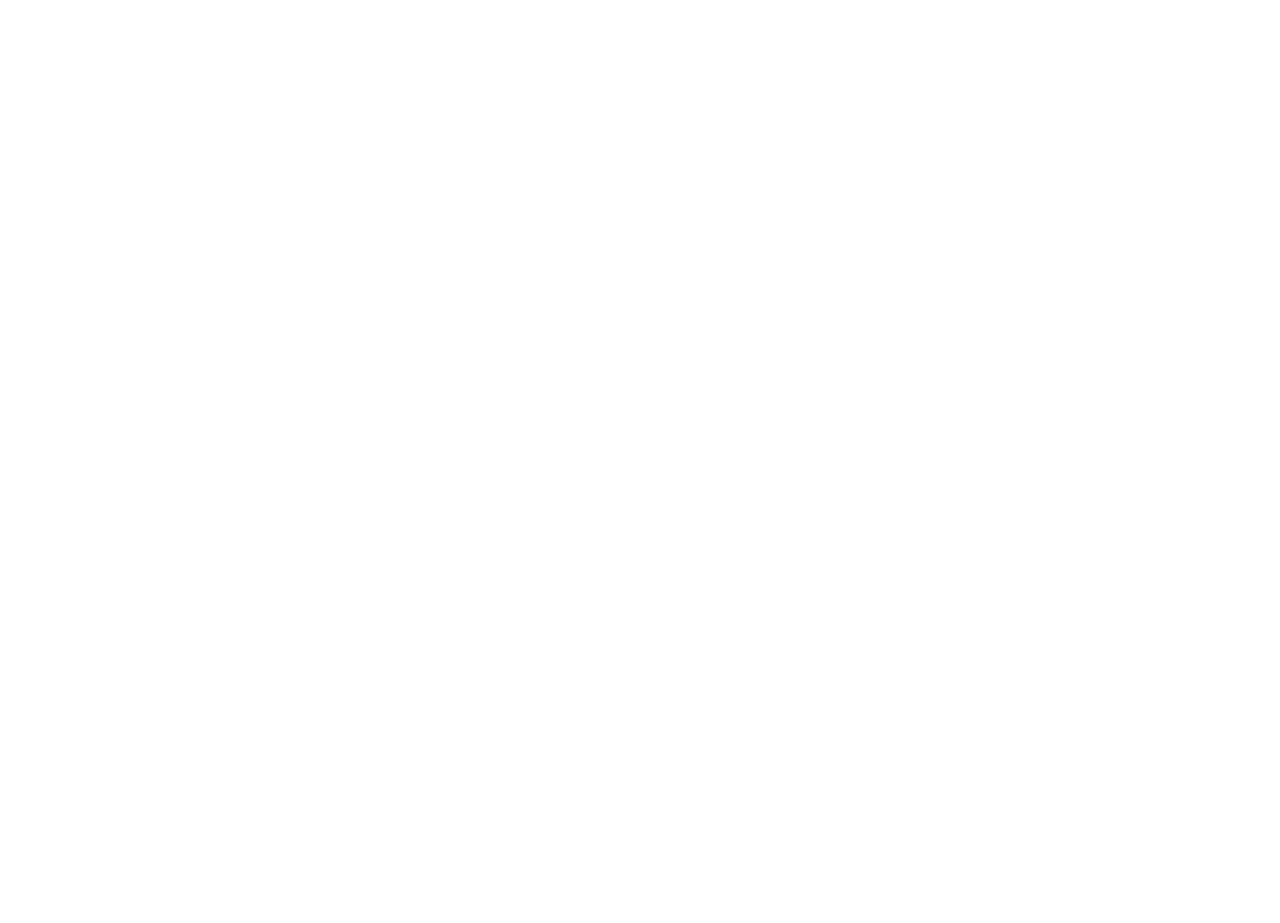
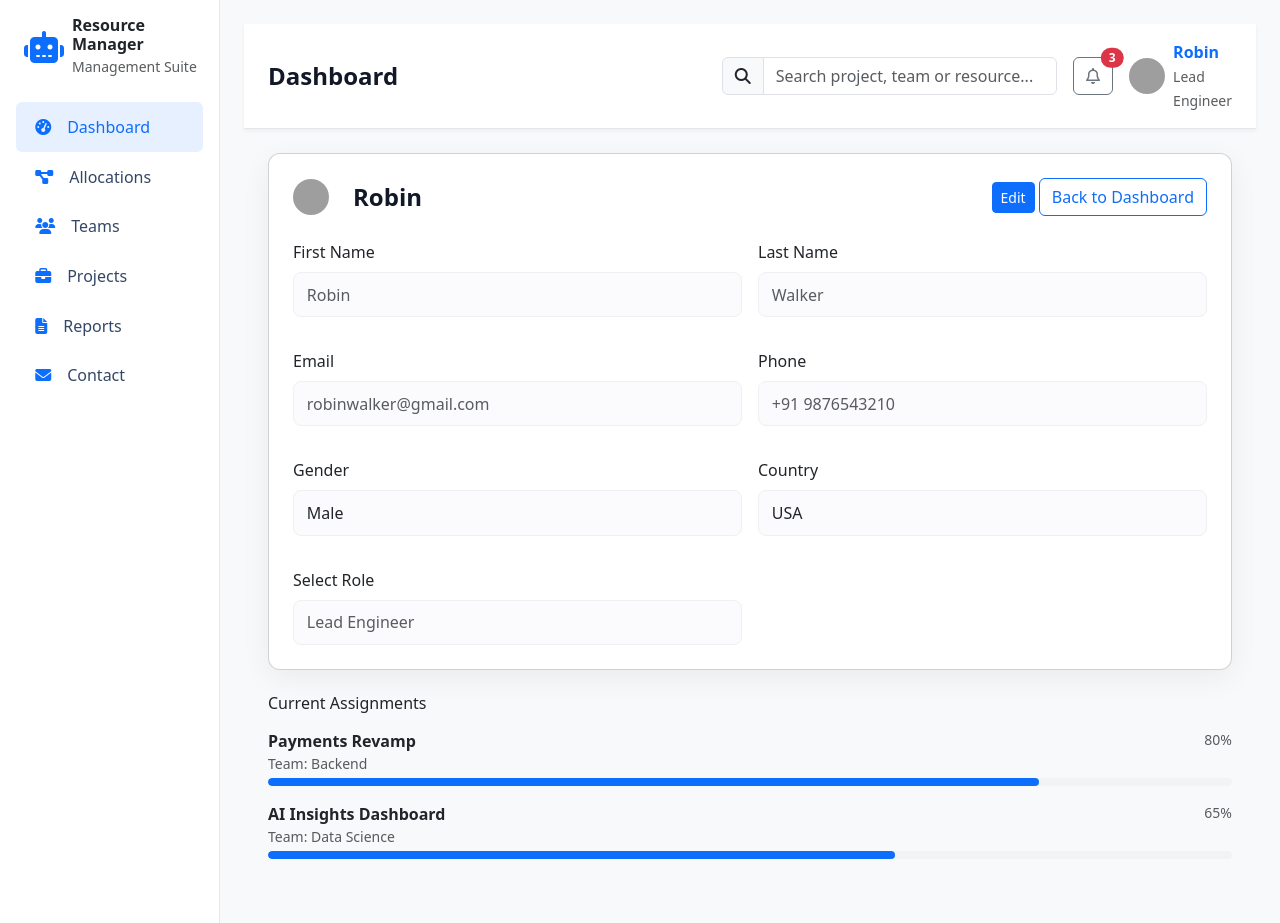
Before and after one commit to maheshwarisakshi/21-projects, a plain HTML site: page resource_manager/profile.html in a window 1280 px wide. Before the commit the page ends 800 px from the top, so only its background shows below. Drawn offline with nearby package versions, Linux system fonts and the light colour scheme; grey boxes are pictures that could not be loaded.

Commit message:
Updated profile and index

```diff
--- a/resource_manager/profile.html
+++ b/resource_manager/profile.html
@@ -0,0 +1,326 @@
+<!DOCTYPE html>
+<html lang="en">
+<head>
+    <meta charset="UTF-8">
+    <meta name="viewport" content="width=device-width, initial-scale=1.0">
+    <title>Profile</title>
+
+    <link
+      href="https://cdn.jsdelivr.net/npm/bootstrap@5.3.2/dist/css/bootstrap.min.css"
+      rel="stylesheet"
+    />
+    <!-- Font Awesome -->
+    <link
+      href="https://cdnjs.cloudflare.com/ajax/libs/font-awesome/6.4.0/css/all.min.css"
+      rel="stylesheet"
+    />
+    <!-- Chart.js -->
+    <script src="https://cdn.jsdelivr.net/npm/chart.js@4.4.0/dist/chart.umd.min.js"></script>
+
+    <style>
+
+    :root {
+        --sidebar-width: 220px;
+        --sidebar-bg: #ffffff;
+        --sidebar-border-color: #e5e7eb;
+        --primary-blue: #0d6efd;
+      }
+      body {
+        background: #f8f9fa;
+      }
+      .layout-wrapper {
+        display: flex;
+      }
+      .sidebar {
+        width: var(--sidebar-width);
+        min-height: 100vh;
+        background: var(--sidebar-bg);
+        border-right: 1px solid var(--sidebar-border-color);
+        transition: transform 0.3s ease-in-out;
+      }
+      .sidebar .nav-link {
+        color: #344767;
+        font-weight: 500;
+        padding: 0.8rem 1.2rem;
+        border-radius: 0.375rem;
+      }
+      .sidebar .nav-link i {
+        color: var(--primary-blue);
+      }
+      .sidebar .nav-link.active {
+        background: rgba(13, 110, 253, 0.1);
+        color: var(--primary-blue);
+      }
+      .sidebar .nav-link:hover {
+        background: rgba(13, 110, 253, 0.05);
+      }
+      .main-content {
+        flex: 1 1 auto;
+        margin-left: 0;
+        padding: 1.5rem;
+        transition: padding-left 0.3s ease-in-out;
+      }
+      .topbar {
+        background: #fff;
+        border-bottom: 1px solid var(--sidebar-border-color);
+        padding: 1rem 1.5rem;
+        position: sticky;
+        top: 0;
+        z-index: 1020;
+        box-shadow: 0 2px 4px rgba(0, 0, 0, 0.05);
+      }
+            .kpi-card {
+        border-radius: 12px;
+        box-shadow: 0 6px 18px rgba(15, 23, 36, 0.06);
+      }
+      .avatar-sm {
+        width: 36px;
+        height: 36px;
+        border-radius: 50%;
+        object-fit: cover;
+      }
+      @media (max-width: 991px) {
+        .sidebar {
+          position: fixed;
+          z-index: 1030;
+          transform: translateX(-100%);
+        }
+        .sidebar.show {
+          transform: translateX(0);
+        }
+        .main-content {
+          padding-left: 0;
+        }
+        }
+        .profile-card {
+        border-radius: 12px;
+        box-shadow: 0 8px 30px rgba(15,23,36,0.06);
+        background: #fff;
+        }
+        .profile-avatar {
+        width:72px;
+        height:72px;
+        border-radius:50%;
+        object-fit:cover;
+        border:4px solid #fff;
+        box-shadow:0 6px 18px rgba(15,23,36,0.06);
+        }
+        .input-soft {
+        background: #fbfbfd;
+        border: 1px solid #f0f0f3;
+        border-radius: 8px;
+        padding: 0.6rem 0.8rem;
+        }
+        .progress {
+        background: #f1f3f5;
+        border-radius: 8px;
+        }
+        .progress .progress-bar {
+        border-radius: 8px;
+        }
+        .card-body {
+        padding: 1.25rem;
+        }
+        h4 {
+        font-weight:600;
+        color:#111827;
+        }
+        small.text-muted {
+        color:#6b7280;
+        }
+        .row.g-3 {
+        row-gap:1rem;
+        }
+
+
+
+      </style>
+
+</head>
+<body>
+    <div class="layout-wrapper">
+    <aside class="sidebar p-3 d-flex flex-column flex-shrink-0">
+        <div class="d-flex align-items-center mb-4 ps-2">
+          <i class="fa-solid fa-robot fa-2x me-2 text-primary"></i>
+          <div>
+            <h6 class="mb-0 fw-bold">Resource Manager</h6>
+            <small class="text-muted">Management Suite</small>
+          </div>
+        </div>
+
+        <nav class="nav flex-column mb-auto">
+          <a class="nav-link active" href="#"
+            ><i class="fa-solid fa-gauge-high me-3"></i>Dashboard</a
+          >
+          <a class="nav-link" href="#allocations"
+            ><i class="fa-solid fa-diagram-project me-3"></i>Allocations</a
+          >
+          <a class="nav-link" href="#teams"
+            ><i class="fa-solid fa-users me-3"></i>Teams</a
+          >
+          <a class="nav-link" href="#projects"
+            ><i class="fa-solid fa-briefcase me-3"></i>Projects</a
+          >
+          <a class="nav-link" href="#reports"
+            ><i class="fa-solid fa-file-lines me-3"></i>Reports</a
+          >
+          <a class="nav-link" href="#contact"
+            ><i class="fa-solid fa-envelope me-3"></i>Contact</a
+          >
+        </nav>
+      </aside>
+
+      <!-- Main Content -->
+      <div class="main-content">
+        <!-- Topbar -->
+        <header
+          class="topbar d-flex align-items-center justify-content-between">
+          <div class="d-flex align-items-center gap-3">
+            <button class="btn btn-light d-lg-none" id="toggleSidebar">
+              <i class="fa-solid fa-bars"></i>
+            </button>
+            <h4 class="mb-0 d-none d-md-block">Dashboard</h4>
+          </div>
+
+          <div class="d-flex align-items-center gap-3">
+            <div class="input-group" style="min-width: 300px">
+              <span class="input-group-text"
+                ><i class="fa-solid fa-magnifying-glass"></i
+              ></span>
+              <input
+                class="form-control"
+                placeholder="Search project, team or resource..."
+              />
+            </div>
+            <button class="btn btn-outline-secondary position-relative">
+              <i class="fa-regular fa-bell"></i>
+              <span
+                class="position-absolute top-0 start-100 translate-middle badge rounded-pill bg-danger"
+              >
+                3
+              </span>
+            </button>
+            <div class="dropdown">
+              <a
+                href="#"
+                class="d-flex align-items-center text-decoration-none"
+                data-bs-toggle="dropdown"
+              >
+                <img
+                  src="https://images.pexels.com/photos/1222271/pexels-photo-1222271.jpeg"
+                  class="avatar-sm me-2"
+                />
+                <div class="d-none d-sm-block">
+                  <div class="fw-bold">Robin</div>
+                  <small class="text-muted">Lead Engineer</small>
+                </div>
+              </a>
+              <ul class="dropdown-menu dropdown-menu-end">
+                <li><a class="dropdown-item" href="#">Profile</a></li>
+                <li><a class="dropdown-item" href="#">Settings</a></li>
+                <li><hr class="dropdown-divider" /></li>
+                <li><a class="dropdown-item" href="#">Sign out</a></li>
+              </ul>
+            </div>
+          </div>
+        </header>
+
+         <main class="p-4">
+            <!-- Profile content will go here -->
+             <section class="card profile-card p-0">
+                <div class="card-body p-4">
+                <div class="row alighn-items-center">
+                    <div class="col-md-8 d-flex align-items-center gap-3">
+                    <img
+                  src="https://images.pexels.com/photos/1222271/pexels-photo-1222271.jpeg"
+                  class="avatar-sm me-2"/>
+                        <h4 class="mb-0">Robin</h4>
+                    </div>
+                    <div class="col-md-4 text-md-end">
+                        <button class="btn btn-primary btn-sm">
+                            Edit
+                        </button>
+                        <a href="index.html" class="btn btn-outline-primary">Back to Dashboard</a>
+
+                    </div>
+                </div>
+                <form class="mt-4">
+                    <div class="row g-3">
+                        <div class="col-md-6">
+                        <label class="form-label">First Name</label>
+                        <input class="form-control input-soft" placeholder="Robin">
+                        </div>
+                        <div class="col-md-6">
+                        <label class="form-label">Last Name</label>
+                        <input class="form-control input-soft" placeholder="Walker">
+                        </div>
+                        <div class="col-md-6">
+                        <label class="form-label">Email</label>
+                        <input class="form-control input-soft" placeholder="robinwalker@gmail.com">
+                        </div>
+                        <div class="col-md-6">
+                        <label class="form-label">Phone</label>
+                        <input class="form-control input-soft" placeholder="+91 9876543210">
+                        </div>
+                        <div class="col-md-6">
+                        <label class="form-label">Gender</label>
+                        <select class="form-select input-soft">
+                        <option value="">Select gender</option>
+                        <option value="male" selected>Male</option>
+                        <option value="female">Female</option>
+                        <option value="Other">Other</option>
+                        </select>
+                        </div>
+                        <div class="col-md-6">
+                        <label class="form-label">Country</label>
+                        <select class="form-select input-soft">
+                        <option value="">Select country</option>
+                        <option value="india">India</option>
+                        <option value="usa" selected>USA</option>
+                        <option value="uk">UK</option>
+                        </select>
+                        </div>
+                        <div class="col-md-6">
+                        <label class="form-label">Select Role</label>
+                        <input class="form-control input-soft" placeholder="Lead Engineer">
+                        </div>
+                    </div>
+                </form>
+            </div>
+            </section>
+            <section class="mt-4">
+                <h6 class="mb-3">Current Assignments</h6>
+
+                <article class="mb-3">
+                    <div class="d-flex justify-content-between align-items-start mb-1">
+                    <div>
+                    <div class="fw-semibold">Payments Revamp</div>
+                    <div class="small text-muted">Team: Backend</div>
+                    </div>
+                    <div class="small text-muted">80%</div>
+                    </div>
+                    <div class="progress" style="height:8px">
+                    <div class="progress-bar" style="width:80%"></div>
+                    </div>
+                </article>
+                <article class="mb-3">
+                    <div class="d-flex justify-content-between align-items-start mb-1">
+                    <div>
+                    <div class="fw-semibold">AI Insights Dashboard</div>
+                    <div class="small text-muted">Team: Data Science</div>
+                    </div>
+                    <div class="small text-muted">65%</div>
+                    </div>
+                    <div class="progress" style="height:8px">
+                    <div class="progress-bar" style="width:65%"></div>
+                    </div>
+                </article>
+</section>
+
+
+        </main>
+    </div>
+        <!-- Bootstrap Bundle -->
+    <script src="https://cdn.jsdelivr.net/npm/bootstrap@5.3.2/dist/js/bootstrap.bundle.min.js"></script>
+</body>
+</html>
```
Also changed, not shown: resource_manager/index.html (+4 -4 lines).
